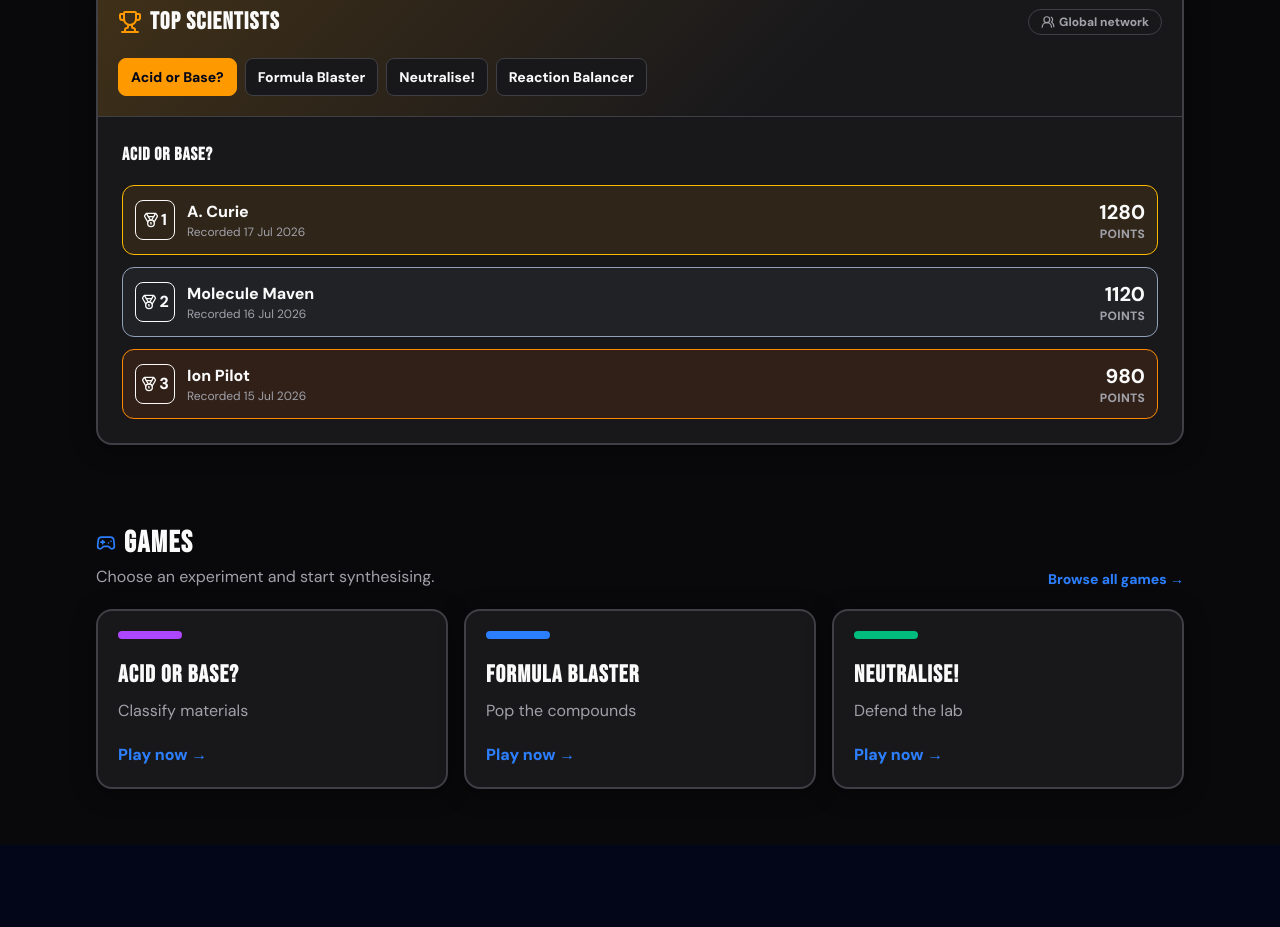
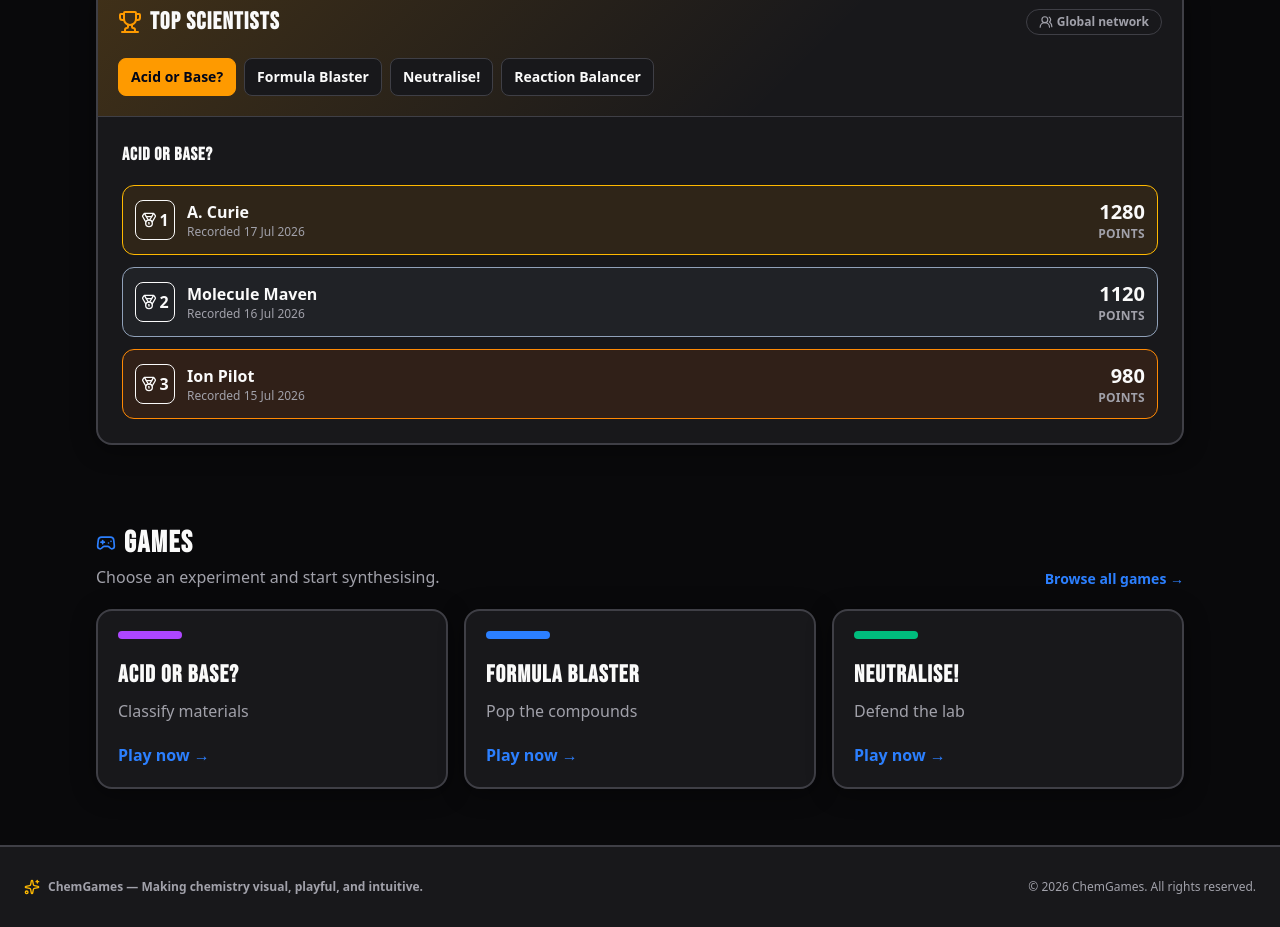
Before and after one commit to StellaSlad-Appian/chem-games, a Next.js app: page / in a window 1280 px wide. Shown: the part 1304-2231 px from the top of the page. Before the commit the page ends 2149 px from the top, so only its background shows below. Built offline with nearby package versions, Linux system fonts and the light colour scheme; no server answers.

Commit message:
feedback bug fixed

```diff
--- a/src/app/layout.tsx
+++ b/src/app/layout.tsx
@@ -1,19 +1,43 @@
 // src/app/layout.tsx
-import { ReactNode } from 'react';
-import { GameSettingsProvider } from '../context/game-settings-context';
-import './globals.css';
 
-type Props = {
-  children: ReactNode;
+import type { Metadata } from 'next';
+import { Sparkles } from 'lucide-react';
+import { AppProviders } from '@/providers/app-providers';
+import '@/app/globals.css';
+
+export const metadata: Metadata = {
+  title: 'ChemGames | Interactive Chemistry Learning',
+  description: 'Master chemistry concepts through fun, visual, and interactive mini-games and reference guides.',
+  keywords: ['chemistry', 'education', 'games', 'molecules', 'reactions', 'titration', 'high school chemistry'],
 };
 
-export default function RootLayout({ children }: Props) {
+export default function RootLayout({
+  children,
+}: Readonly<{
+  children: React.ReactNode;
+}>) {
   return (
     <html lang="en">
-      <body className="bg-slate-950 text-slate-100 antialiased">
-        <GameSettingsProvider>
-          {children}
-        </GameSettingsProvider>
+      <body className="flex min-h-screen flex-col bg-(--background) font-sans text-(--foreground) antialiased selection:bg-blue-500 selection:text-white">
+        <AppProviders>
+          {/* Main Content Body (pages manage their header/nav or main wrapper) */}
+          <main className="flex-1">{children}</main>
+
+          {/* Global Footer */}
+          <footer className="border-t-2 border-(--border) bg-(--surface) py-8">
+            <div className="mx-auto flex max-w-7xl flex-col items-center justify-between gap-4 px-4 text-center sm:flex-row sm:px-6 sm:text-left">
+              <div className="flex items-center gap-2">
+                <Sparkles className="h-4 w-4 text-amber-400" />
+                <p className="text-xs font-bold text-(--muted)">
+                  ChemGames — Making chemistry visual, playful, and intuitive.
+                </p>
+              </div>
+              <p className="text-xs font-medium text-(--muted)">
+                &copy; {new Date().getFullYear()} ChemGames. All rights reserved.
+              </p>
+            </div>
+          </footer>
+        </AppProviders>
       </body>
     </html>
   );
--- /dev/null
+++ b/src/providers/app-providers.tsx
@@ -0,0 +1,15 @@
+// src/providers/app-providers.tsx
+'use client';
+
+import React from 'react';
+import { GameSettingsProvider } from '@/context/game-settings-context';
+import { FeedbackWidget } from '@/components/ui/FeedbackWidget';
+
+export function AppProviders({ children }: { children: React.ReactNode }) {
+  return (
+    <GameSettingsProvider>
+      {children}
+      <FeedbackWidget />
+    </GameSettingsProvider>
+  );
+}
```
